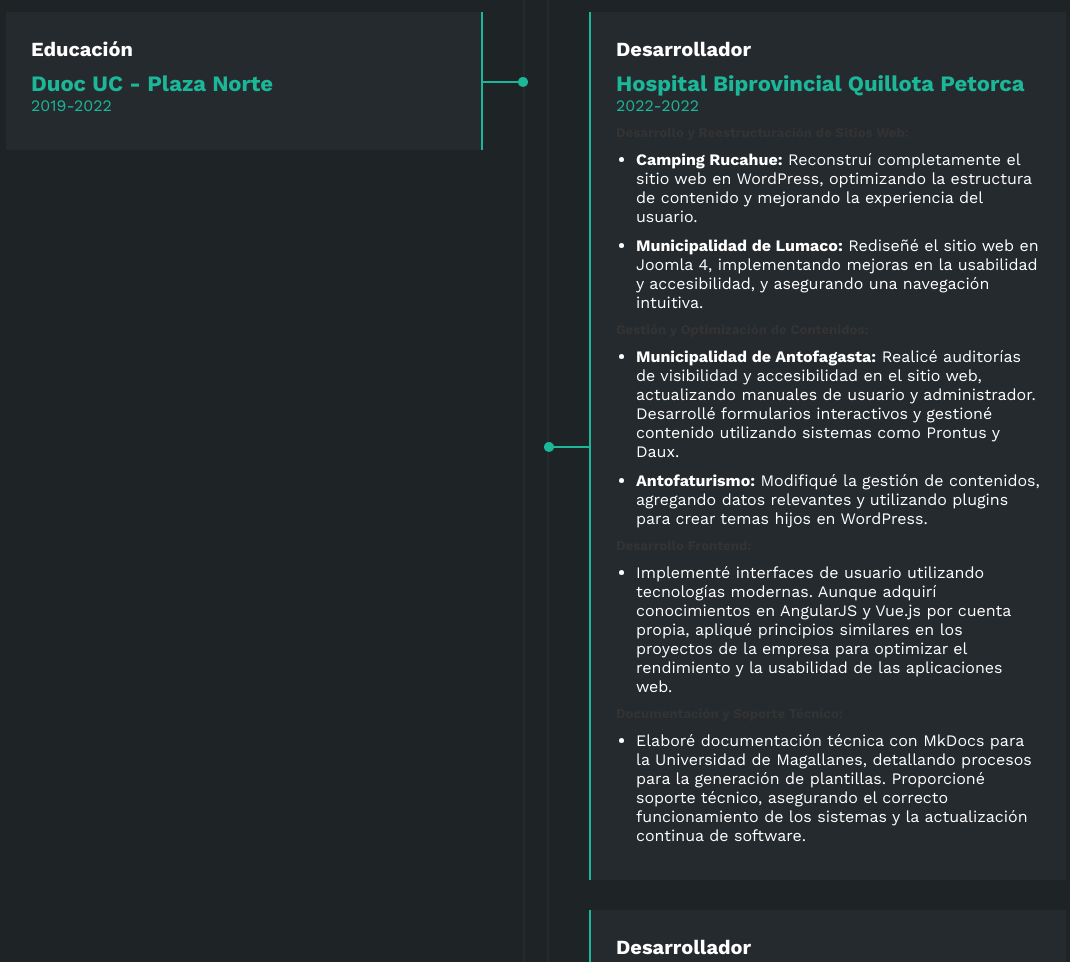
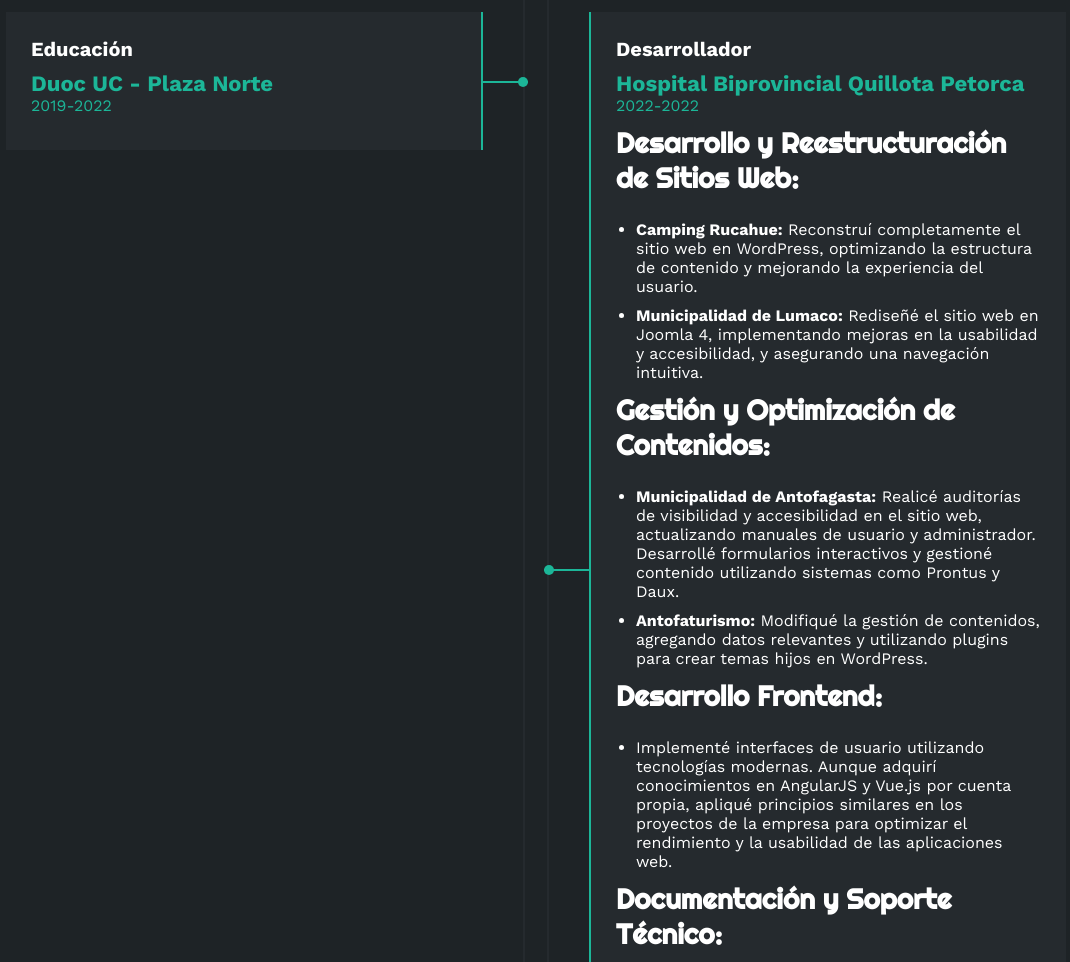
Before and after one commit to zivistanm/Portfolio, a plain HTML site: page index.html in a window 1280 px wide. Shown: the part 2300-3262 px from the top of the page, without its empty margins (104-1174 px from the left). Drawn offline with nearby package versions, Linux system fonts and the light colour scheme.

Commit message:
Update index.html

```diff
--- a/index.html
+++ b/index.html
@@ -249,24 +249,24 @@
                         <h4>Desarrollador</h4>
                         <span class="casa">Hospital Biprovincial Quillota Petorca</span>
                         <span class="fecha">2022-2022</span>
-                        <h5>Desarrollo y Reestructuración de Sitios Web:</h5>
+                        <h3>Desarrollo y Reestructuración de Sitios Web:</h3>
                         <ul>
                             <li><strong>Camping Rucahue:</strong> Reconstruí completamente el sitio web en WordPress, optimizando la estructura de contenido y mejorando la experiencia del usuario.</li>
                             <li><strong>Municipalidad de Lumaco:</strong> Rediseñé el sitio web en Joomla 4, implementando mejoras en la usabilidad y accesibilidad, y asegurando una navegación intuitiva.</li>
                         </ul>
 
-                        <h5>Gestión y Optimización de Contenidos:</h5>
+                        <h3>Gestión y Optimización de Contenidos:</h3>
                         <ul>
                             <li><strong>Municipalidad de Antofagasta:</strong> Realicé auditorías de visibilidad y accesibilidad en el sitio web, actualizando manuales de usuario y administrador. Desarrollé formularios interactivos y gestioné contenido utilizando sistemas como Prontus y Daux.</li>
                             <li><strong>Antofaturismo:</strong> Modifiqué la gestión de contenidos, agregando datos relevantes y utilizando plugins para crear temas hijos en WordPress.</li>
                         </ul>
 
-                        <h5>Desarrollo Frontend:</h5>
+                        <h3>Desarrollo Frontend:</h3>
                         <ul>
                             <li>Implementé interfaces de usuario utilizando tecnologías modernas. Aunque adquirí conocimientos en AngularJS y Vue.js por cuenta propia, apliqué principios similares en los proyectos de la empresa para optimizar el rendimiento y la usabilidad de las aplicaciones web.</li>
                         </ul>
 
-                        <h5>Documentación y Soporte Técnico:</h5>
+                        <h3>Documentación y Soporte Técnico:</h3>
                         <ul>
                             <li>Elaboré documentación técnica con MkDocs para la Universidad de Magallanes, detallando procesos para la generación de plantillas. Proporcioné soporte técnico, asegurando el correcto funcionamiento de los sistemas y la actualización continua de software.</li>
                         </ul>
```
